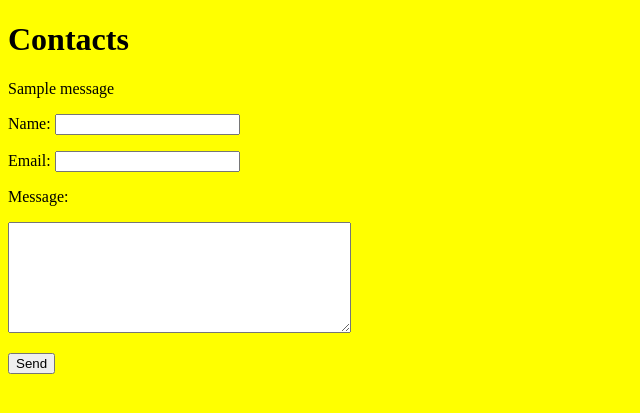
After one commit to DashaMax/PythonTOP, a Flask app: page /contacts in a window 1280 px wide. The commit adds this page. Shown: the top 413 px of the page, without its empty margins (0-640 px from the left). Run offline with Flask 3, Linux system fonts and the light colour scheme; tables that the repository leaves empty hold one stand-in row (values such as "Sample post"); one stand-in notice (Sample message) is shown.

Commit message:
flask files

```diff
--- a/flsk/flsite.py
+++ b/flsk/flsite.py
@@ -1,11 +1,40 @@
-from flask import Flask, render_template
+import os
+import sqlite3
+
+from flask import Flask, render_template, url_for, request, flash, session, redirect, g
+
+DATABASE = '/tmp/flsk.db'
+DEBUG = True
+SECRET_KEY = 'dhg478gyger684grefg3467rgwgi'
+
+app = Flask(__name__)
+app.config.from_object(__name__)
+app.config.update(dict(DATABASE=os.path.join(app.root_path, 'flsk.db')))
 
 
-app = Flask(__name__)
+def connect_db():
+    connect = sqlite3.connect(app.config['DATABASE'])
+    connect.row_factory = sqlite3.Row
+    return connect
+
+
+def create_db():
+    db = connect_db()
+    with app.open_resource('sq_db.sql', mode='r') as file:
+        db.cursor().executescript(file.read())
+    db.commit()
+    db.close()
+
+
+def get_db():
+    if not hasattr(g, 'link_db'):
+        g.link_db = connect_db()
+    return g.link_db
 
 
 @app.route('/')
 def index():
+    db = get_db()
     return render_template('index.html', title='Main')
 
 
@@ -14,5 +43,44 @@ def about():
     return render_template('about.html', title='About')
 
 
+@app.route('/profile/<username>')
+def profile(username):
+    return render_template('profile.html', title='LK', username=username)
+
+
+@app.route('/contacts', methods=['POST', 'GET'])
+def contacts():
+    if request.method == 'POST':
+        if len(request.form['username']) > 2:
+            context = {
+                'username': request.form['username'],
+                'email': request.form['email'],
+                'message': request.form['message']
+            }
+            flash('Message success!', category='success')
+            return render_template('contact.html', title='Contacts', **context)
+        else:
+            flash('Message error!', category='error')
+    return render_template('contact.html', title='Contacts')
+
+
+@app.errorhandler(404)
+def page_not_found():
+    return render_template('page404.html', title='Page Not Found')
+
+
+@app.route('/login', methods=['POST', 'GET'])
+def login():
+    if 'userLogged' in session and session['userLogged'] == 'dasha':
+        return redirect(url_for('profile', username=session['userLogged']))
+    return render_template('login.html', title='Login')
+
+
+app.teardown_appcontext
+def close_db():
+    if hasattr(g, 'link_db'):
+        g.link_db.close()
+
+
 if __name__ == '__main__':
     app.run(debug=True)
--- /dev/null
+++ b/flsk/sq_db.sql
@@ -0,0 +1,5 @@
+CREATE TABLE IF NOT EXISTS mainmenu(
+    id INTEGER PRIMARY KEY AUTOINCREMENT,
+    title TEXT NOT NULL,
+    url TEXT NOT NULL
+);
--- /dev/null
+++ b/flsk/static/css/style.css
@@ -0,0 +1,3 @@
+body{
+    background-color: yellow;
+}
--- a/flsk/templates/base.html
+++ b/flsk/templates/base.html
@@ -3,8 +3,11 @@
 <head>
     <meta charset="UTF-8">
     <title>{{ title }}</title>
+    <link rel="stylesheet" href="{{ url_for('static', filename='css/style.css') }}">
 </head>
 <body>
   <h1>{{ title }}</h1>
+
+  {% block content %}{% endblock %}
 </body>
 </html>
--- /dev/null
+++ b/flsk/templates/contact.html
@@ -0,0 +1,37 @@
+{% extends 'base.html' %}
+
+
+{% block content %}
+    {% for cat, msg in get_flashed_messages(True) %}
+        <div class="flash {{ cat }}">
+            {{ msg }}
+        </div>
+    {% endfor %}
+    <form action="/contacts" method="post">
+        <p>Name:
+            <input type="text" name="username" required>
+        </p>
+        <p>Email:
+            <input type="email" name="email" required>
+        </p>
+        <p>Message:</p>
+        <p>
+          <textarea name="message" cols="40" rows="7"></textarea>
+        </p>
+        <p>
+          <input type="submit" value="Send">
+        </p>
+    </form>
+
+    {% if username and email %}
+        <div>
+            <h1>About user</h1>
+            <p>Name: {{ username }}</p>
+            <p>Email: {{ email }}</p>
+
+            {% if message %}
+                <p>Message: {{ message }}</p>
+            {% endif %}
+        </div>
+    {% endif %}
+{% endblock %}
--- /dev/null
+++ b/flsk/templates/page404.html
@@ -0,0 +1 @@
+{% extends 'base.html' %}
--- /dev/null
+++ b/flsk/templates/profile.html
@@ -0,0 +1 @@
+{% extends 'base.html' %}
```
Also changed, not shown: flsk/templates/login.html (added, +16 -0 lines), flsk/flsk.db (added).
